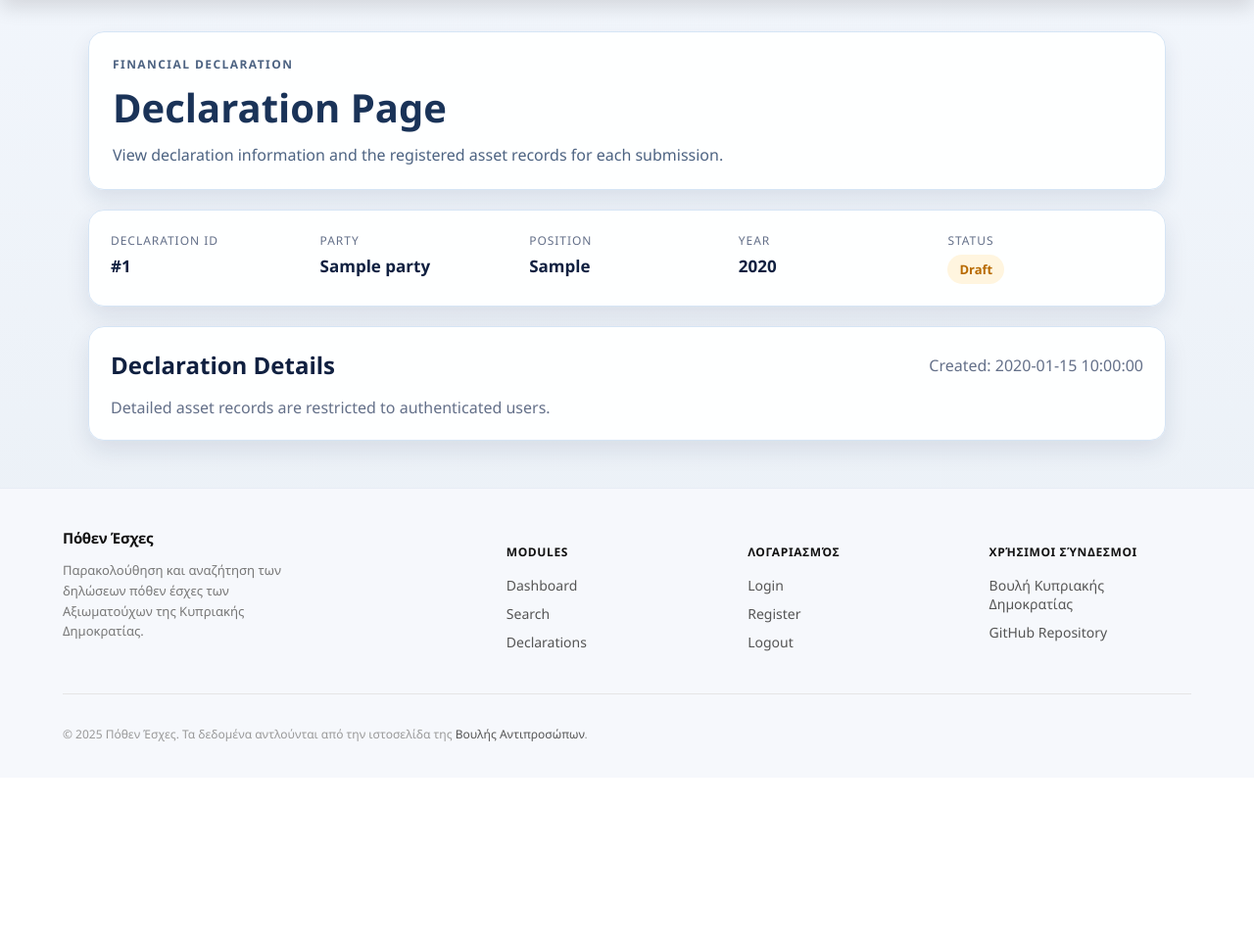
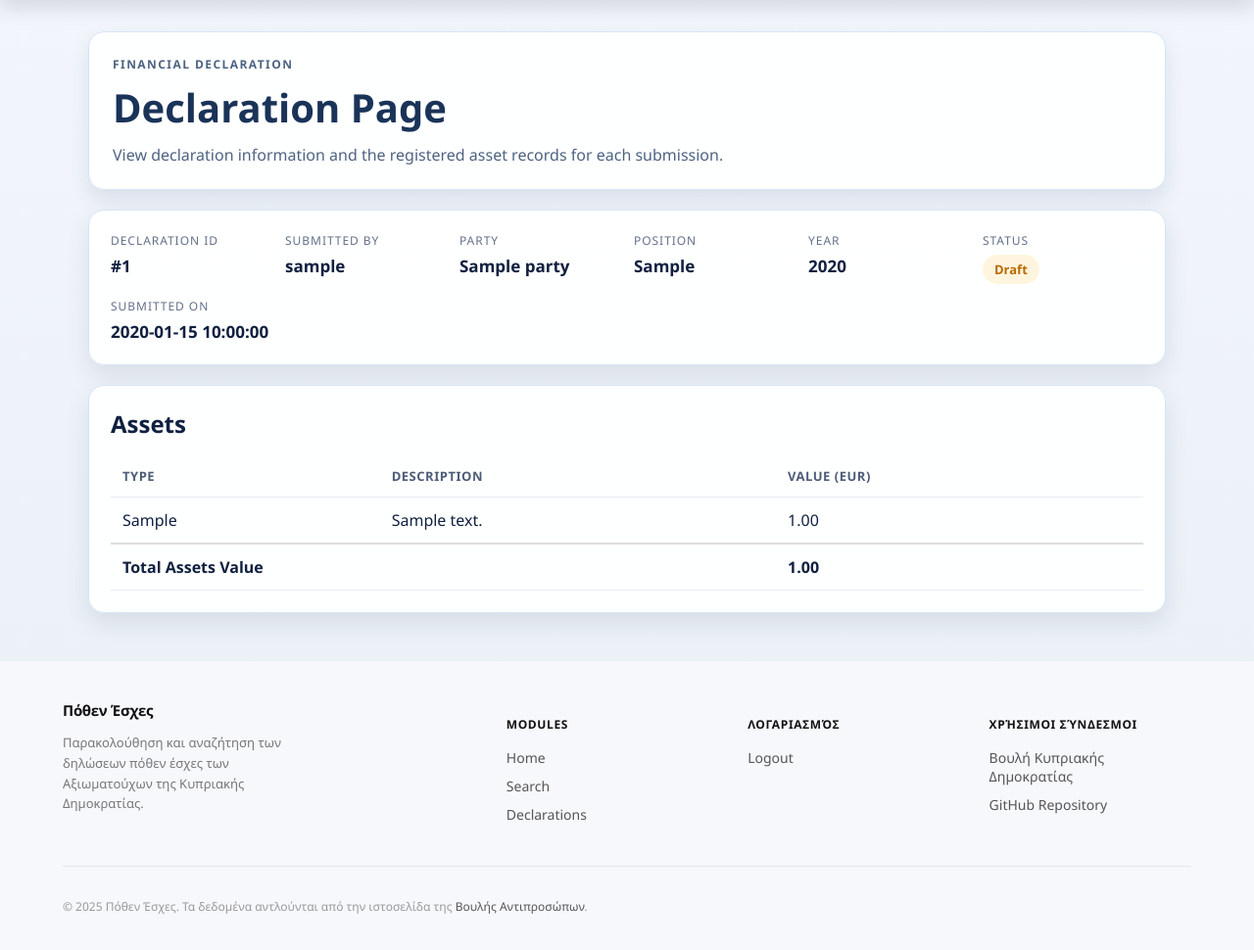
Before and after one commit to Russellvikra/POTHENESXE, a PHP site: page /modules/declaration.php?id=1 in a window 1280 px wide. Shown: the part 61-1031 px from the top of the page at 98% size. Before the commit the page ends 818 px from the top, so only its background shows below. Run offline with PHP 8.4, Linux system fonts and the light colour scheme; the visitor is signed in with stand-in values (Sample User, id 1); tables that the repository leaves empty hold one stand-in row (values such as "Sample post").

Commit message:
Final changes

```diff
--- a/project-root/admin/configure.php
+++ b/project-root/admin/configure.php
@@ -63,7 +63,8 @@ $politicians = $politiciansStmt->fetchAll();
 
 function esc(string $v): string { return htmlspecialchars($v, ENT_QUOTES, 'UTF-8'); }
 ?>
-<!doctype html><html lang="en"><head><meta charset="UTF-8"><meta name="viewport" content="width=device-width, initial-scale=1.0"><title>Configure System</title><link rel="stylesheet" href="../assets/css/admin.css"></head><body>
+<!doctype html><html lang="en"><head><meta charset="UTF-8"><meta name="viewport" content="width=device-width, initial-scale=1.0"><title>Configure System</title><link rel="stylesheet" href="../assets/css/header.css"><link rel="stylesheet" href="../assets/css/admin.css"><link rel="stylesheet" href="../assets/css/footer.css"></head><body>
+<?php include '../assets/include/header.html'; ?>
 <main class="page-wrap">
 <section class="card">
 <div class="card-header">
--- a/project-root/admin/manage_submissions.php
+++ b/project-root/admin/manage_submissions.php
@@ -57,7 +57,8 @@ $rows = $stmt->fetchAll();
 
 function esc(string $v): string { return htmlspecialchars($v, ENT_QUOTES, 'UTF-8'); }
 ?>
-<!doctype html><html lang="en"><head><meta charset="UTF-8"><meta name="viewport" content="width=device-width, initial-scale=1.0"><title>Manage Submissions</title><link rel="stylesheet" href="../assets/css/admin.css"></head><body>
+<!doctype html><html lang="en"><head><meta charset="UTF-8"><meta name="viewport" content="width=device-width, initial-scale=1.0"><title>Manage Submissions</title><link rel="stylesheet" href="../assets/css/header.css"><link rel="stylesheet" href="../assets/css/admin.css"><link rel="stylesheet" href="../assets/css/footer.css"></head><body>
+<?php include '../assets/include/header.html'; ?>
 <main class="page-wrap">
 <section class="card">
 <div class="card-header">
--- a/project-root/admin/manage_users.php
+++ b/project-root/admin/manage_users.php
@@ -131,9 +131,12 @@ function esc(string $v): string { return htmlspecialchars($v, ENT_QUOTES, 'UTF-8
     <meta charset="UTF-8">
     <meta name="viewport" content="width=device-width, initial-scale=1.0">
     <title>Manage Users</title>
+    <link rel="stylesheet" href="../assets/css/header.css">
     <link rel="stylesheet" href="../assets/css/admin.css">
+    <link rel="stylesheet" href="../assets/css/footer.css">
 </head>
 <body>
+<?php include '../assets/include/header.html'; ?>
 <main class="page-wrap">
     <section class="card">
         <div class="card-header">
@@ -232,6 +235,7 @@ function esc(string $v): string { return htmlspecialchars($v, ENT_QUOTES, 'UTF-8
         </div>
     </section>
 </main>
+<?php include '../assets/include/footer.html'; ?>
 <script src="../assets/js/header.js"></script>
 </body>
 </html>
--- a/project-root/admin/reports.php
+++ b/project-root/admin/reports.php
@@ -43,7 +43,8 @@ $missingSubmissions = $missingSubmissionsStmt->fetchAll();
 
 function esc(string $v): string { return htmlspecialchars($v, ENT_QUOTES, 'UTF-8'); }
 ?>
-<!doctype html><html lang="en"><head><meta charset="UTF-8"><meta name="viewport" content="width=device-width, initial-scale=1.0"><title>Reports & Analytics</title><link rel="stylesheet" href="../assets/css/admin.css"></head><body>
+<!doctype html><html lang="en"><head><meta charset="UTF-8"><meta name="viewport" content="width=device-width, initial-scale=1.0"><title>Reports & Analytics</title><link rel="stylesheet" href="../assets/css/header.css"><link rel="stylesheet" href="../assets/css/admin.css"><link rel="stylesheet" href="../assets/css/footer.css"></head><body>
+<?php include '../assets/include/header.html'; ?>
 <main class="page-wrap">
 <section class="card">
 <div class="card-header">
--- a/project-root/assets/include/footer.html
+++ b/project-root/assets/include/footer.html
@@ -19,7 +19,7 @@ $basePath = $markerPos !== false
       <div class="footer-section">
         <h4>Modules</h4>
         <ul>
-          <li><a href="<?= htmlspecialchars($basePath, ENT_QUOTES, 'UTF-8') ?>/modules/dashboard.php">Dashboard</a></li>
+          <li><a href="<?= htmlspecialchars($basePath, ENT_QUOTES, 'UTF-8') ?>/index.php">Home</a></li>
           <li><a href="<?= htmlspecialchars($basePath, ENT_QUOTES, 'UTF-8') ?>/modules/list.php">Search</a></li>
           <li><a href="<?= htmlspecialchars($basePath, ENT_QUOTES, 'UTF-8') ?>/modules/declaration.php">Declarations</a></li>
         </ul>
@@ -28,8 +28,6 @@ $basePath = $markerPos !== false
       <div class="footer-section">
         <h4>Λογαριασμός</h4>
         <ul>
-          <li><a href="<?= htmlspecialchars($basePath, ENT_QUOTES, 'UTF-8') ?>/auth/login.php">Login</a></li>
-          <li><a href="<?= htmlspecialchars($basePath, ENT_QUOTES, 'UTF-8') ?>/auth/register.php">Register</a></li>
           <li><a href="<?= htmlspecialchars($basePath, ENT_QUOTES, 'UTF-8') ?>/auth/logout.php">Logout</a></li>
         </ul>
       </div>
--- a/project-root/database/seed.sql
+++ b/project-root/database/seed.sql
@@ -4,7 +4,7 @@ INSERT INTO parties (name) VALUES
 INSERT INTO users (username, email, password_hash, role) VALUES
 ('admin', 'admin@test.com', '$2y$10$kt0jxSzjIohenPym15V7a.4wqF2iaQnnZOmX7sJM17NFQbk.oixBa', 'admin'),
 ('nikos', 'nikos@test.com', '$2y$10$kt0jxSzjIohenPym15V7a.4wqF2iaQnnZOmX7sJM17NFQbk.oixBa', 'politician'),
-('maria', 'maria@test.com', '$2y$10$kt0jxSzjIohenPym15V7a.4wqF2iaQnnX7sJM17NFQbk.oixBa', 'politician');
+('maria', 'maria@test.com', '$2y$10$kt0jxSzjIohenPym15V7a.4wqF2iaQnnZOmX7sJM17NFQbk.oixBa', 'politician');
 
 INSERT INTO politicians (user_id, party_id, position) VALUES
 (1, NULL, 'Administrator'),
--- a/project-root/modules/declaration.php
+++ b/project-root/modules/declaration.php
@@ -15,16 +15,19 @@ $declarationId = filter_input(INPUT_GET, 'id', FILTER_VALIDATE_INT, [
 ]);
 
 $declaration = null;
+$assets = [];
 $recentDeclarations = [];
 $errorMessage = '';
 
 // Action: If an ID is provided, load that declaration; otherwise load recent declarations.
 if ($declarationId) {
     $statement = $pdo->prepare(
-        'SELECT d.id, d.year, d.status, d.created_at,
+        'SELECT d.id, d.user_id, d.year, d.status, d.created_at, d.title, d.details,
+                u.username,
                 p.position,
                 pa.name AS party_name
          FROM declarations d
+         INNER JOIN users u ON u.id = d.user_id
          INNER JOIN politicians p ON p.id = d.politician_id
          LEFT JOIN parties pa ON pa.id = p.party_id
          WHERE d.id = :declaration_id'
@@ -35,6 +38,13 @@ if ($declarationId) {
 
     if (!$declaration) {
         $errorMessage = 'Declaration was not found.';
+    } else {
+        // Action: Load all assets for this declaration
+        $assetsStatement = $pdo->prepare(
+            'SELECT id, type, description, value FROM assets WHERE declaration_id = :declaration_id ORDER BY id ASC'
+        );
+        $assetsStatement->execute(['declaration_id' => $declarationId]);
+        $assets = $assetsStatement->fetchAll();
     }
 } else {
     $recentStatement = $pdo->prepare(
@@ -88,6 +98,10 @@ function esc(string $value): string
                     <p class="meta-value">#<?= (int) $declaration['id'] ?></p>
                 </div>
                 <div>
+                    <p class="meta-label">Submitted By</p>
+                    <p class="meta-value"><?= esc((string) ($declaration['username'] ?? 'N/A')) ?></p>
+                </div>
+                <div>
                     <p class="meta-label">Party</p>
                     <p class="meta-value"><?= esc($declaration['party_name'] ?? 'N/A') ?></p>
                 </div>
@@ -103,14 +117,48 @@ function esc(string $value): string
                     <p class="meta-label">Status</p>
                     <p class="meta-value status-pill status-<?= esc((string) $declaration['status']) ?>"><?= esc((string) $declaration['status']) ?></p>
                 </div>
+                <div>
+                    <p class="meta-label">Submitted On</p>
+                    <p class="meta-value"><?= esc((string) $declaration['created_at']) ?></p>
+                </div>
             </section>
 
             <section class="card">
                 <div class="card-title-row">
-                    <h2>Declaration Details</h2>
-                    <p class="muted">Created: <?= esc((string) $declaration['created_at']) ?></p>
+                    <h2>Assets</h2>
                 </div>
-                <p class="muted">Detailed asset records are restricted to authenticated users.</p>
+                <?php if (count($assets) === 0): ?>
+                    <p class="muted">No assets recorded for this declaration.</p>
+                <?php else: ?>
+                    <div class="table-wrap">
+                        <table>
+                            <thead>
+                                <tr>
+                                    <th>Type</th>
+                                    <th>Description</th>
+                                    <th>Value (EUR)</th>
+                                </tr>
+                            </thead>
+                            <tbody>
+                                <?php
+                                $totalValue = 0;
+                                foreach ($assets as $asset):
+                                    $totalValue += (float) $asset['value'];
+                                ?>
+                                    <tr>
+                                        <td><?= esc((string) $asset['type']) ?></td>
+                                        <td><?= esc((string) $asset['description']) ?></td>
+                                        <td><?= number_format((float) $asset['value'], 2) ?></td>
+                                    </tr>
+                                <?php endforeach; ?>
+                                <tr style="font-weight: bold; border-top: 2px solid #ddd;">
+                                    <td colspan="2">Total Assets Value</td>
+                                    <td><?= number_format($totalValue, 2) ?></td>
+                                </tr>
+                            </tbody>
+                        </table>
+                    </div>
+                <?php endif; ?>
             </section>
         <?php else: ?>
             <section class="card">
--- a/project-root/submit/dashboard.php
+++ b/project-root/submit/dashboard.php
@@ -14,6 +14,7 @@ $activeNav = 'submit';
     <title>Submit Dashboard</title>
     <link rel="stylesheet" href="../assets/css/header.css">
     <link rel="stylesheet" href="../assets/css/submit.css">
+    <link rel="stylesheet" href="../assets/css/footer.css">
 </head>
 <body>
 <?php include '../assets/include/header.html'; ?>
@@ -46,6 +47,7 @@ $activeNav = 'submit';
         </div>
     </section>
 </main>
+<?php include '../assets/include/footer.html'; ?>
 <script src="../assets/js/header.js"></script>
 </body>
 </html>
--- a/project-root/submit/my_submissions.php
+++ b/project-root/submit/my_submissions.php
@@ -44,7 +44,7 @@ $order = $orderInput === 'oldest' ? 'ASC' : 'DESC';
 
 function esc(string $v): string { return htmlspecialchars($v, ENT_QUOTES, 'UTF-8'); }
 ?>
-<!doctype html><html lang="en"><head><meta charset="UTF-8"><meta name="viewport" content="width=device-width, initial-scale=1.0"><title>My Submissions</title><link rel="stylesheet" href="../assets/css/header.css"><link rel="stylesheet" href="../assets/css/submit.css"><link rel="stylesheet" href="../assets/css/admin.css"></head><body>
+<!doctype html><html lang="en"><head><meta charset="UTF-8"><meta name="viewport" content="width=device-width, initial-scale=1.0"><title>My Submissions</title><link rel="stylesheet" href="../assets/css/header.css"><link rel="stylesheet" href="../assets/css/submit.css"><link rel="stylesheet" href="../assets/css/admin.css"><link rel="stylesheet" href="../assets/css/footer.css"></head><body>
 <?php include '../assets/include/header.html'; ?>
 <main class="page-wrap">
 <section class="card">
@@ -91,5 +91,6 @@ function esc(string $v): string { return htmlspecialchars($v, ENT_QUOTES, 'UTF-8
     <?php endforeach; ?>
 <?php endif; ?>
 </tbody></table></div></section></main>
+<?php include '../assets/include/footer.html'; ?>
 <script src="../assets/js/header.js"></script>
 </body></html>
--- a/project-root/submit/profile.php
+++ b/project-root/submit/profile.php
@@ -51,7 +51,7 @@ $user = $stmt->fetch();
 
 function esc(string $v): string { return htmlspecialchars($v, ENT_QUOTES, 'UTF-8'); }
 ?>
-<!doctype html><html lang="en"><head><meta charset="UTF-8"><meta name="viewport" content="width=device-width, initial-scale=1.0"><title>My Profile</title><link rel="stylesheet" href="../assets/css/header.css"><link rel="stylesheet" href="../assets/css/submit.css"></head><body>
+<!doctype html><html lang="en"><head><meta charset="UTF-8"><meta name="viewport" content="width=device-width, initial-scale=1.0"><title>My Profile</title><link rel="stylesheet" href="../assets/css/header.css"><link rel="stylesheet" href="../assets/css/submit.css"><link rel="stylesheet" href="../assets/css/footer.css"></head><body>
 <?php include '../assets/include/header.html'; ?>
 <main class="page-wrap"><section class="card">
 <div class="card-header">
@@ -88,5 +88,7 @@ function esc(string $v): string { return htmlspecialchars($v, ENT_QUOTES, 'UTF-8
     <a href="dashboard.php" class="btn btn-secondary">Cancel</a>
 </div>
 </form>
-</section></main></body></html>
+</section></main>
+<?php include '../assets/include/footer.html'; ?>
 <script src="../assets/js/header.js"></script>
+</body></html>
```
Also changed, not shown: project-root/modules/stats.php (+6 -2 lines), project-root/submit/submit.php (+57 -5 lines).
